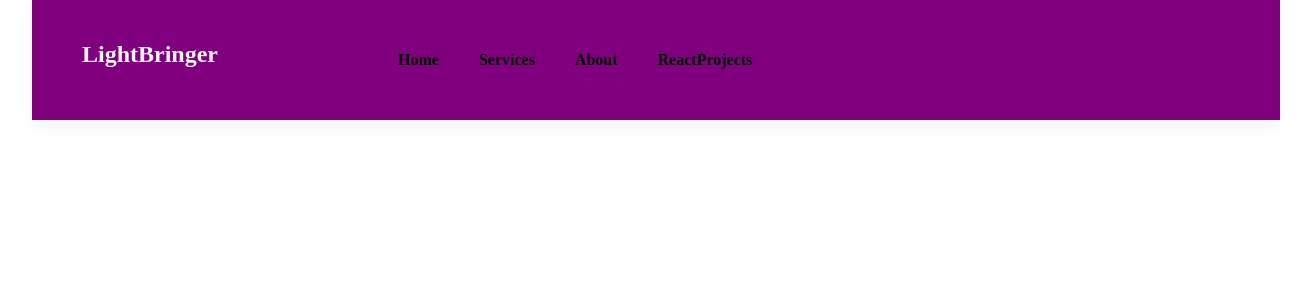
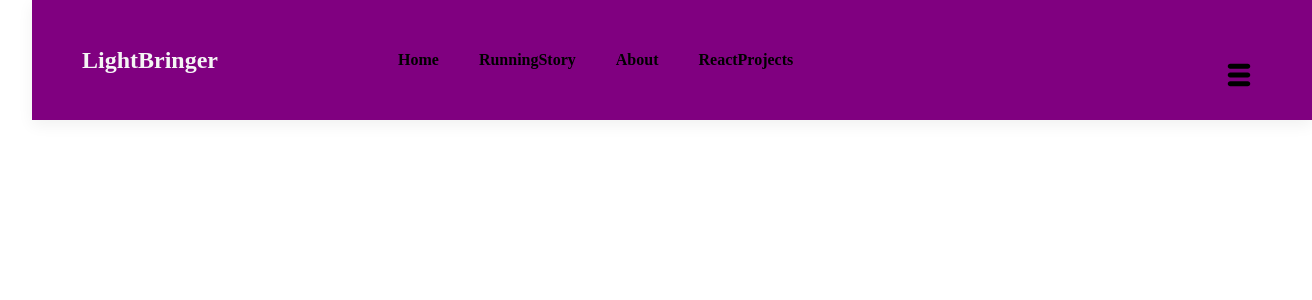
Before and after one commit to Lhemingw/react-profile2, a React (Create React App) app: page / in a window 1280 px wide. Shown: the top 300 px of the page, 1312 px wide, since content can reach past the window. Built offline with nearby package versions, Linux system fonts and the light colour scheme.

Commit message:
Second commit-hamburger bar does not come out

```diff
--- /dev/null
+++ b/src/Components/MobileNav.jsx
@@ -0,0 +1,38 @@
+import Navbar from "./Navbar";
+import './Navbar.css';
+ import { TiThMenu } from "react-icons/ti";
+import {useState} from "react";
+//  import Navlinks from "src/Components/Navbar.css";
+//  import "./Users/Lucinda/react-profile2/src/Components/Navbar.css"
+
+
+
+//the state above is initialized to "false"
+
+ function MobileNavigation () {
+//      const Hamburger = <TiThMenu className="HamburgerMenu"
+//  size="30px"
+//   color="black"
+//   onClick={() => setClick(!click)} />
+
+//      const [click, setClick] = useState(false);
+
+//     const toggleMenu = () => setClick(!click);
+
+
+     return(
+        <div>
+
+        <nav className="MobileNavigation">
+        {/* <h2 className="logo">LightBringer</h2> */}
+
+        <Navbar />
+
+    </nav>
+    </div>
+     )
+ }
+
+ export default MobileNavigation;
+
+ // Note that NavBar.css and NavLinks.js are imported here
--- a/src/Components/Navbar.css
+++ b/src/Components/Navbar.css
@@ -1,18 +1,22 @@
 nav {
+  width: 100%;
+  height: 5em;
     display: flex;
     align-items: center;
     justify-content: space-between;
+    justify-content: flex-start;
     background: purple;
+    align-items: center;
     /* padding: 20px 80px; */
     padding: 30px 50px 30px 50px;
     box-shadow: 0 5px 15px rgba(0, 0, 0, 0.06);
   }
 
-  .NavLinks{
+   .NavLinks{
     height: 15vh;
     display: flex;
     margin-left: 2rem; /* Adds extra space to the left of the links */
-  }
+   }
   nav ul{
     display: flex;
     flex-direction: row;
@@ -36,6 +40,37 @@ nav ul li a:hover{
     transition: .3s;
 }
 
+@media only screen and (max-width: 768px) {
+     .nav-menu {
+       display: none; /* Hide the nav menu by default */
+       display: flex;
+       position: fixed;
+       left: -100%;
+       top: 5rem;
+       flex-direction: column;
+       background-color: #fff;
+       width: 100%;
+       border-radius: 10px;
+       text-align: center;
+       transition: 0.3s;
+       box-shadow: 0 10px 27px rgba(0, 0, 0, 0.05);
+     }
+    }
+
+    .nav-menu.active {
+           left: 0;
+         }
+
+         .nav-item {
+           margin: 2.5rem 0;
+         }
+
+         .hamburger {
+           display: block;
+           cursor: pointer;
+         }
+
+
 .DesktopNavigation {
   display: flex;
   align-items: center;
@@ -55,82 +90,93 @@ nav ul li a:hover{
   color: whitesmoke;  /* Ensure the color contrasts with the background */
 
 }
+.MobileNavigation{
+  display: none;
+}
+
+@media (max-width: 768px){
+}
+  .DesktopNavigation{
+      display: none;
+  }
+
+  .MobileNavigation{
+      display: flex;
+      align-items: center;
+      height: 15vh;
+      background-color: purple;
+  }
+
+  .NavLinks{
+     background-color: purple;
+  }
+
+  /* nav{
+    width: 100%;
+    height: 5em;
+    background-color: rgb(37,39, 53);
+    display: flex;
+    justify-content: flex-start;
+    justify-content: space-between;
+    align-items: center;
+    padding: 1em;  wrong nav
+  } */
 
 
-  /* #navbar {
+  .burger-menu {
+    height: 100%;
+    width: 4em;
     display: flex;
-    align-items: center;
-    justify-content: center;
+    flex-direction: column;
+    align-items: flex-start;
+    justify-content: space-between;
+    cursor: pointer;
   }
 
-  #navbar li {
-    list-style: none;
-    padding: 0 20px;
-    position: relative;
+  .burger-bar {
+    width: 4em;
+    height: 0.5em;
+    background-color: rgb(0, 183, 255);
+    border-radius: 0.5em;
   }
 
-  #navbar li a {
-    text-decoration: none;
-    font-size: 1.3rem;
-    font-weight: 600;
-    color: #fff;
-    transition: 0.3s ease-in-out;
-  }
-  #navbar li a:hover,
-  #navbar li a.active {
-    color: #17cf97;
+  .menu{
+    width: 50%;
+    height: 100vh;
+    background-color: rgb(154, 181, 240);
+    position: absolute;
+    top: 0;
+    z-index: -1;
   }
 
-  #navbar li a:hover::after,
-  #navbar li a.active::after {
-    content: "";
-    width: 30%;
-    height: 2px;
-    background: #17cf97;
-    position: absolute;
-    bottom: -4px;
-    left: 20px;
-  }
-
-  #mobile {
+  /*---------Sliding menu-------------- */
+  .hidden {
     display: none;
   }
 
-  #mobile i {
-    color: #fff;
-    align-items: center;
+  .visible{
+    display: inherit;
   }
 
-  @media screen and (max-width: 769px) {
-    #navbar {
-      display: flex;
-      flex-direction: column;
-      align-items: flex-start;
-      justify-content: flex-start;
-      position: fixed;
-      top: 90px;
-      right: -300px;
-      width: 300px;
-      height: 100vh;
-      background: #2a3239;
-      box-shadow: 0 40px 60px rgba(0, 0, 0, 0.1);
-      padding: 40px 0 0 10px;
-      transition: 0.3s ease-in-out;
-    }
+  /*-----------animation---------*/
+  /* clicked */
+  .burger-bar.clicked:nth-child(1){
+    transform: rotate(45deg) translate(0.75em, 1.25em);
+    transform: ease-out 0.5s;
+  }
 
-    #navbar.active {
-      right: 0px;
-    }
+  .burger-bar.clicked:nth-child(2){
+    transform: scale(0.1);
+    transform: ease-out 0.5s;
+  }
 
-    #navbar li {
-      margin-bottom: 25px;
-    } */
+  .burger-bar.clicked:nth-child(3){
+    transform: rotate(135deg) translate(-0.5em, 1em);
+    transform: ease-out 0.5s;
+  }
 
-    #mobile {
-      display: block;
-    }
-
-    #mobile i {
-      font-size: 24px;
-      cursor: pointer;
-    }
+  /*unclicked*/
+  .burger-bar.unclicked {
+    transform: rotate(0) translate(0);
+    transition: cubic-bezier(0.175, 0.885, 0.32, 1.275) 0.5s;
+  }
--- a/src/Components/Navbar.jsx
+++ b/src/Components/Navbar.jsx
@@ -1,33 +1,45 @@
-import React, { useState } from "react";
-import styled from 'styled-components';
-import { FaBars } from 'react-icons/fa';
+import React, { useState, Link} from "react";
 import "./Navbar.css";
-import "./DesktopNav.jsx"
-
+import { TiThMenu } from "react-icons/ti";
 // import { Link, NavLink } from "react-router-dom";
+const NavLinks = () => {
+    // const Hamburger = <TiThMenu className="HamburgerMenu"
+    // size="30px"
+    //  color="black"
+    //  onClick={() => setClick(!click)} />
+   const [isMenuOpen, setIsMenuOpen] = useState(false);
 
 
-const NavLinks = () =>{
-  return(
+    const toggleMenu = () => {
+      setIsMenuOpen(!isMenuOpen);
+    };
+
+    const closeMenu = () => {
+      setIsMenuOpen(false);
+    };
+
+    return (
       <nav className="NavLinks">
-      <ul>
-          <h2 className="logo">LightBringer</h2>
-          <li>
-              <a href="/">Home</a>
+        <h2 className="logo">LightBringer</h2>
+        <div className={`hamburger ${isMenuOpen ? 'active' : ''}`} onClick={toggleMenu}>
+          <TiThMenu className="HamburgerMenu" size="30px" color="black" />
+        </div>
+        <ul className={`nav-menu ${isMenuOpen ? 'active' : ''}`}>
+          <li className="nav-item">
+            <a href="/" className="nav-links" onClick={closeMenu}>Home</a>
           </li>
-          <li>
-              <a href="/#services">Services</a>
+          <li className="nav-item">
+            <a href="/#RunningStory" className="nav-links" onClick={closeMenu}>RunningStory</a>
           </li>
-          <li>
-              <a href="/#about">About</a>
-              {/* Resume, awards, and ect goes here */}
+          <li className="nav-item">
+            <a href="/#about" className="nav-links" onClick={closeMenu}>About</a>
           </li>
-          <li>
-              <a href="/ReactProjects">ReactProjects</a>
+          <li className="nav-item">
+            <a href="/ReactProjects" className="nav-links" onClick={closeMenu}>ReactProjects</a>
           </li>
-      </ul>
-  </nav>
-  )
-}
+        </ul>
+      </nav>
+    );
+  };
 
-export default NavLinks;
+  export default NavLinks;
--- a/src/index.css
+++ b/src/index.css
@@ -3,3 +3,11 @@
   margin: 0;
   box-sizing: border-box;
 }
+
+
+
+.HamburgerMenu{
+  position: absolute;
+  right: 2%;
+  cursor: pointer;
+}
```
Also changed, not shown: src/Components/DesktopNav.jsx (+8 -4 lines).
